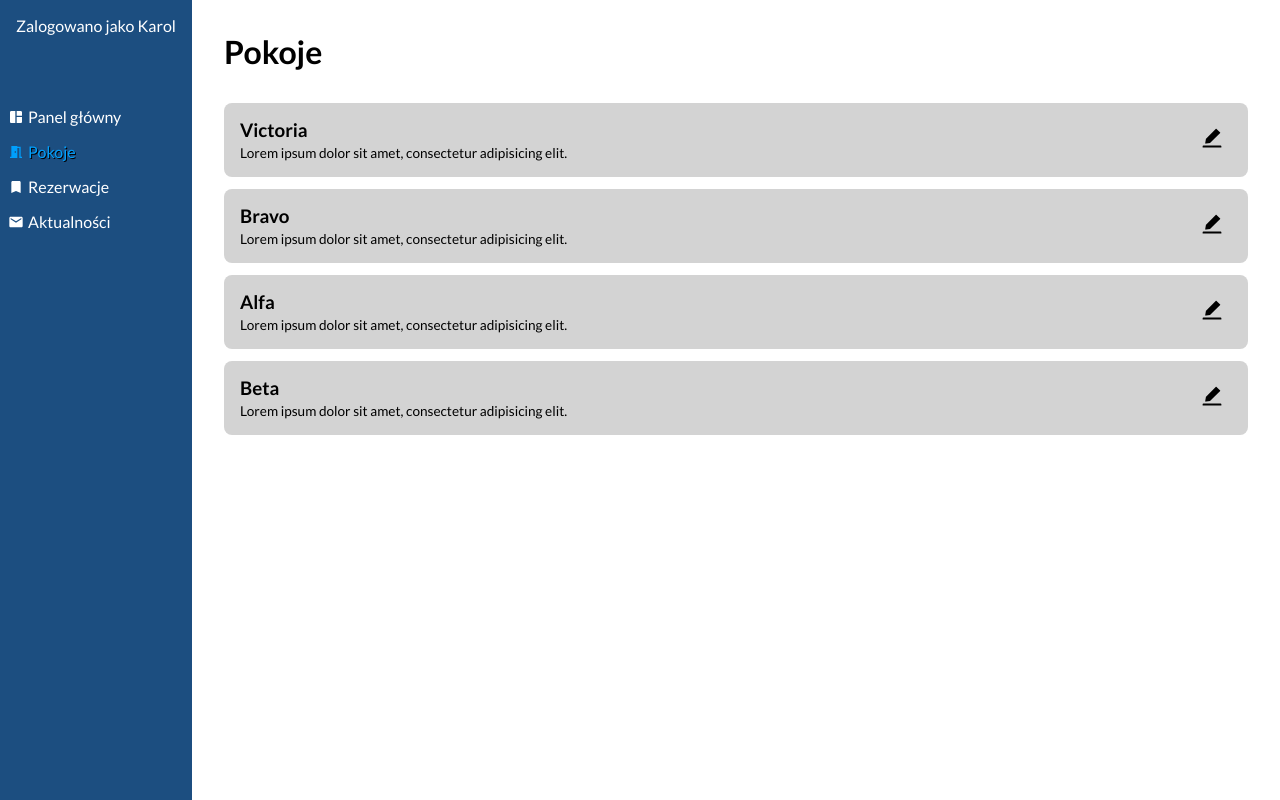
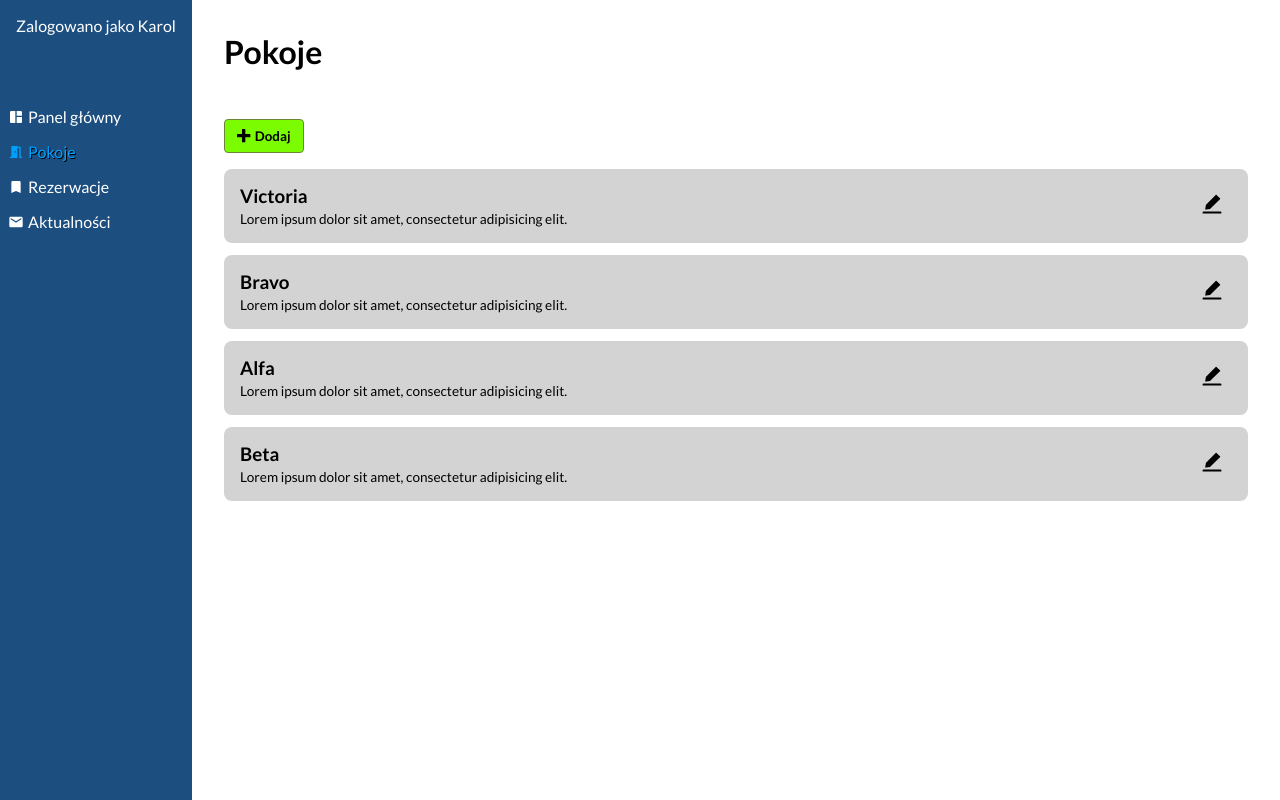
Before and after one commit to Kiranchai/zacisze-front, a React (Create React App) app: page /dashboard/rooms in a window 1280 px wide. Built offline with nearby package versions, Linux system fonts and the light colour scheme.

Commit message:
added add-button to room dashboard

```diff
--- /dev/null
+++ b/src/components/AddButton/AddButton.css
@@ -0,0 +1,22 @@
+.add-new-button{
+    padding: .5rem .25rem;
+    display: flex;
+    justify-content: center;
+    align-items: center;
+    gap: .25rem;
+    background-color: #7CFC00;
+    border: 1px solid 	#6b863b;
+    border-radius: .25rem;
+    max-width: 5rem;
+    color: black;
+    cursor: pointer;
+    transition: all .2s ease-in-out;
+}
+
+.add-new-button:hover{
+    background-color: #c1ffae;
+}
+
+.add-new-button-span{
+    font-weight: 700;
+}
--- /dev/null
+++ b/src/components/AddButton/AddButton.tsx
@@ -0,0 +1,13 @@
+import { ImPlus } from "react-icons/im";
+import "./AddButton.css";
+
+const AddButton = () => {
+  return (
+    <button className="add-new-button">
+      <ImPlus />
+      <span className="add-new-button-span">Dodaj</span>
+    </button>
+  );
+};
+
+export default AddButton;
--- a/src/pages/Dashboard/Rooms/Rooms.css
+++ b/src/pages/Dashboard/Rooms/Rooms.css
@@ -2,6 +2,9 @@
     min-height: 100vh;
     width: 100%;
     padding: 2rem;
+    display: flex;
+    flex-direction: column;
+    gap: 1rem;
 }
 
 .dashboard-rooms-header{
--- a/src/pages/Dashboard/Rooms/Rooms.tsx
+++ b/src/pages/Dashboard/Rooms/Rooms.tsx
@@ -1,3 +1,4 @@
+import AddButton from "../../../components/AddButton/AddButton";
 import DashListItem from "../../../components/DashListItem/DashListItem";
 import "./Rooms.css";
 
@@ -6,6 +7,7 @@ const Rooms = () => {
     <main className="dashboard-rooms-main">
       <h1 className="dashboard-rooms-header">Pokoje</h1>
 
+      <AddButton />
       <section>
         <ul className="dashboard-rooms-list">
           <DashListItem
--- a/src/pages/Home/Login/Login.tsx
+++ b/src/pages/Home/Login/Login.tsx
@@ -15,6 +15,7 @@ const Login = () => {
               className="login-form-input"
               name="usernameInput"
               type="text"
+              autoFocus
             />
           </div>
 
```
